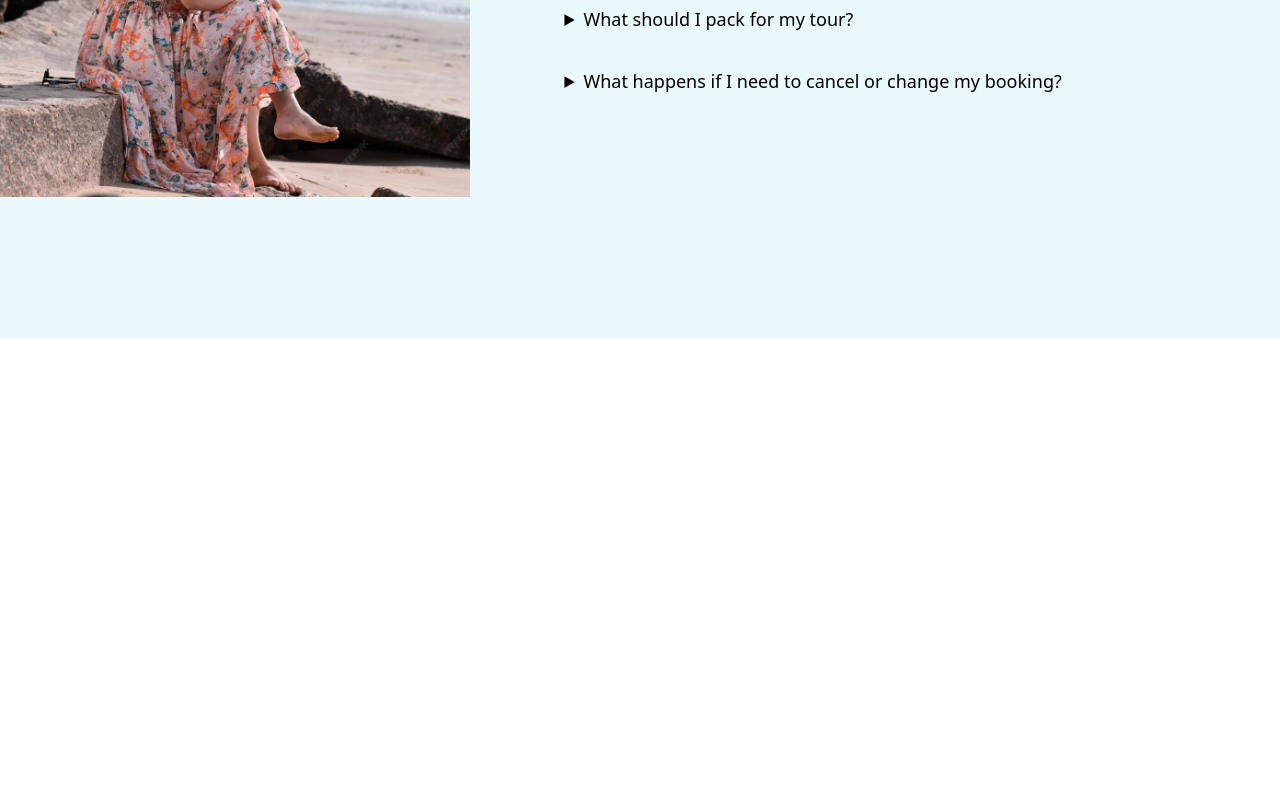
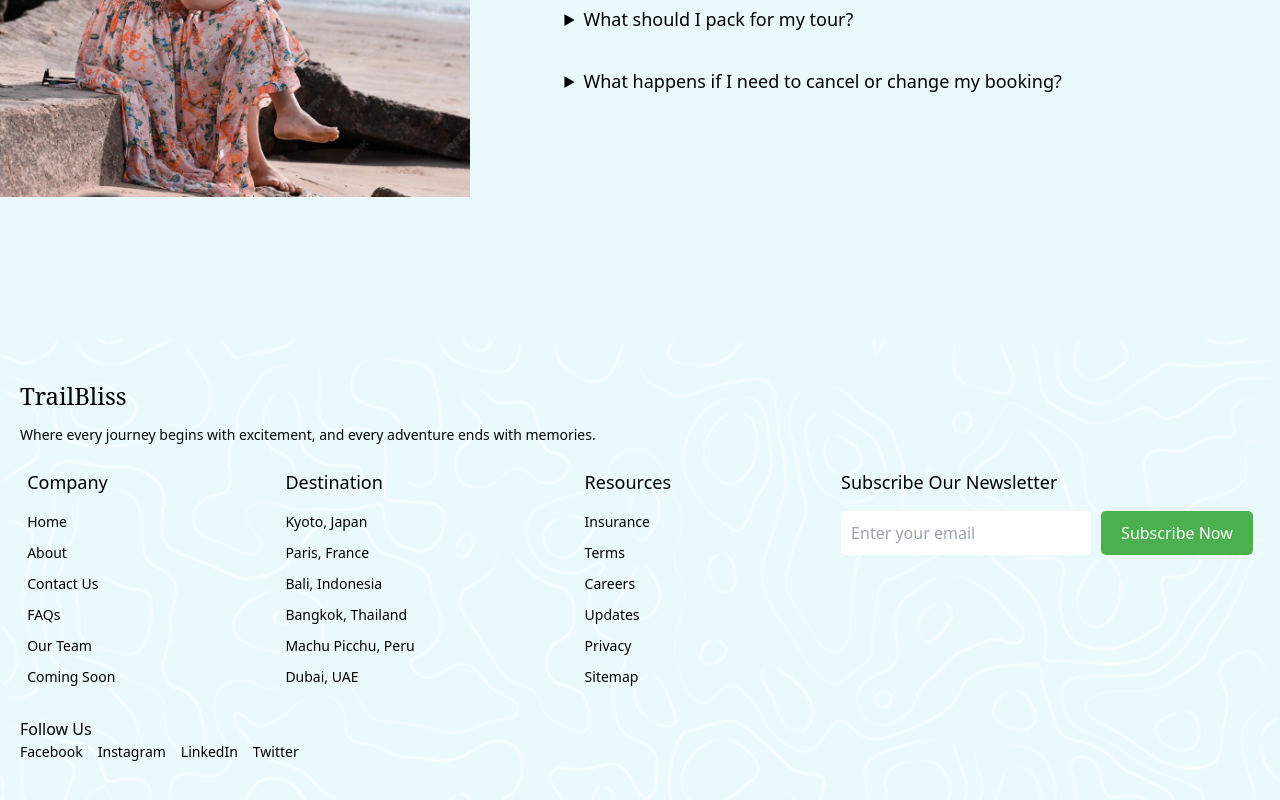
Before and after one commit to shahoriarniloy/tourism-management, a Next.js app: page / in a window 1280 px wide. Shown: the part 1214-2014 px from the top of the page. Before the commit the page ends 1552 px from the top, so only its background shows below. Built offline with nearby package versions, Linux system fonts and the light colour scheme.

Commit message:
added footer section

```diff
--- a/src/app/layout.js
+++ b/src/app/layout.js
@@ -4,6 +4,7 @@ import localFont from "next/font/local";
 import "./globals.css";
 import { metadata } from "./metadata";
 import Navbar from "@/components/Navbar";
+import Footer from "@/components/Footer";
 
 const geistSans = localFont({
   src: "./fonts/GeistVF.woff",
@@ -25,6 +26,7 @@ export default function RootLayout({ children }) {
         {/* <Navbar /> */}
 
         {children}
+        <Footer />
       </body>
     </html>
   );
--- /dev/null
+++ b/src/components/Footer.css
@@ -0,0 +1,88 @@
+.footer {
+    background-color: #eaf9fc; /* Replace with your color */
+    background-image: url('/images/about/Asset-2.png'); /* Update with your image path */
+    background-size: cover;
+    background-repeat: no-repeat;
+    /* color: white; */
+    padding: 40px 20px;
+  }
+
+  .footer-content {
+    display: flex;
+    flex-direction: column;
+    align-items: center;
+    gap: 40px;
+  }
+
+  .footer-logo h2 {
+    font-family: "Serif", sans-serif;
+    font-size: 24px;
+    margin-bottom: 10px;
+  }
+
+  .footer-logo p {
+    font-size: 14px;
+    color: #070707;
+  }
+
+  .footer-links {
+    display: flex;
+    gap: 170px;
+    justify-content: center;
+    flex-wrap: wrap;
+  }
+
+  .footer-links h4 {
+    font-size: 18px;
+    margin-bottom: 15px;
+  }
+
+  .footer-links ul {
+    list-style: none;
+    padding: 0;
+  }
+
+  .footer-links li {
+    font-size: 14px;
+    margin-bottom: 10px;
+    cursor: pointer;
+  }
+
+  .footer-links li:hover {
+    text-decoration: underline;
+  }
+
+  .newsletter-input {
+    padding: 10px;
+    border: none;
+    border-radius: 5px;
+    margin-right: 10px;
+    width: 250px;
+  }
+
+  .subscribe-button {
+    padding: 10px 20px;
+    background-color: #4caf50;
+    color: rgb(251, 251, 251);
+    border: none;
+    border-radius: 5px;
+    cursor: pointer;
+  }
+
+  .subscribe-button:hover {
+    background-color: #45a049;
+  }
+
+  .footer-social ul {
+    display: flex;
+    gap: 15px;
+  }
+
+  .footer-social li {
+    font-size: 14px;
+    cursor: pointer;
+  }
+
+  .footer-social li:hover {
+    text-decoration: underline;
+  }
--- a/src/components/Footer.jsx
+++ b/src/components/Footer.jsx
@@ -1,12 +1,77 @@
-"use client";
-import React from 'react';
+import React from "react";
+import './Footer.css';
 
 const Footer = () => {
-    return (
-        <div>
-
+  return (
+    <footer className="footer">
+      <div className="max-w-[1280px] mx-auto ">
+        <div className="footer-logo">
+          <h2>TrailBliss</h2>
+          <p className="mb-6">
+            Where every journey begins with excitement, and every adventure ends
+            with memories.
+          </p>
         </div>
-    );
+        <div className="footer-links mb-5">
+          <div className="company">
+            <h4>Company</h4>
+            <ul>
+              <li>Home</li>
+              <li>About</li>
+              <li>Contact Us</li>
+              <li>FAQs</li>
+              <li>Our Team</li>
+              <li>Coming Soon</li>
+            </ul>
+          </div>
+          <div className="destination">
+            <h4>Destination</h4>
+            <ul>
+              <li>Kyoto, Japan</li>
+              <li>Paris, France</li>
+              <li>Bali, Indonesia</li>
+              <li>Bangkok, Thailand</li>
+              <li>Machu Picchu, Peru</li>
+              <li>Dubai, UAE</li>
+            </ul>
+          </div>
+          <div className="resources">
+            <h4>Resources</h4>
+            <ul>
+              <li>Insurance</li>
+              <li>Terms</li>
+              <li>Careers</li>
+              <li>Updates</li>
+              <li>Privacy</li>
+              <li>Sitemap</li>
+            </ul>
+          </div>
+          <div className="newsletter">
+            <h4>Subscribe Our Newsletter</h4>
+            <form>
+              <input
+                type="email"
+                placeholder="Enter your email"
+                className="newsletter-input"
+              />
+              <button type="submit" className="subscribe-button">
+                Subscribe Now
+              </button>
+            </form>
+          </div>
+        </div>
+        <div className="footer-social">
+          <h4>Follow Us</h4>
+          <ul>
+            <li>Facebook</li>
+            <li>Instagram</li>
+            <li>LinkedIn</li>
+            <li>Twitter</li>
+          </ul>
+        </div>
+      </div>
+    </footer>
+  );
 };
 
 export default Footer;
```
